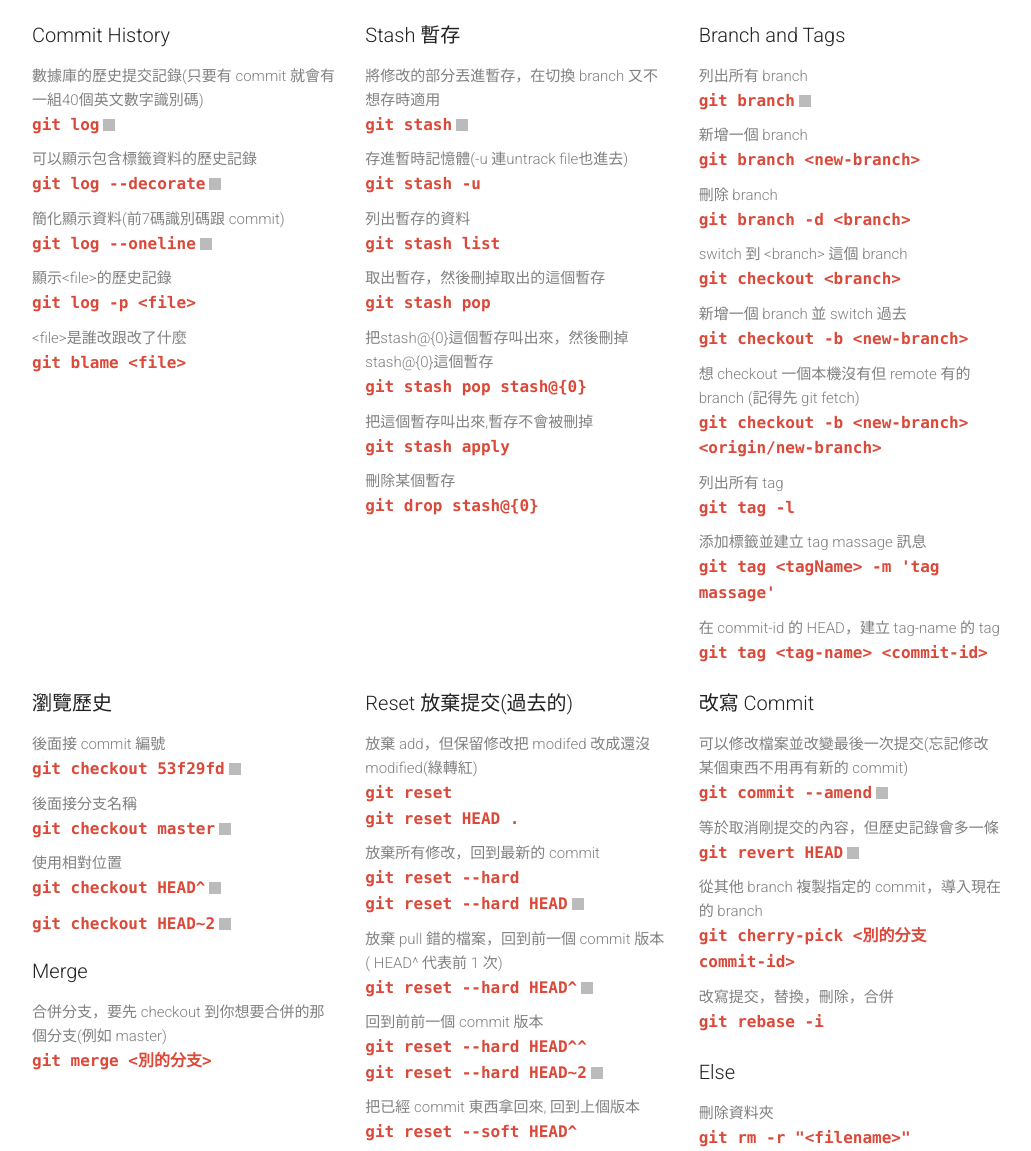
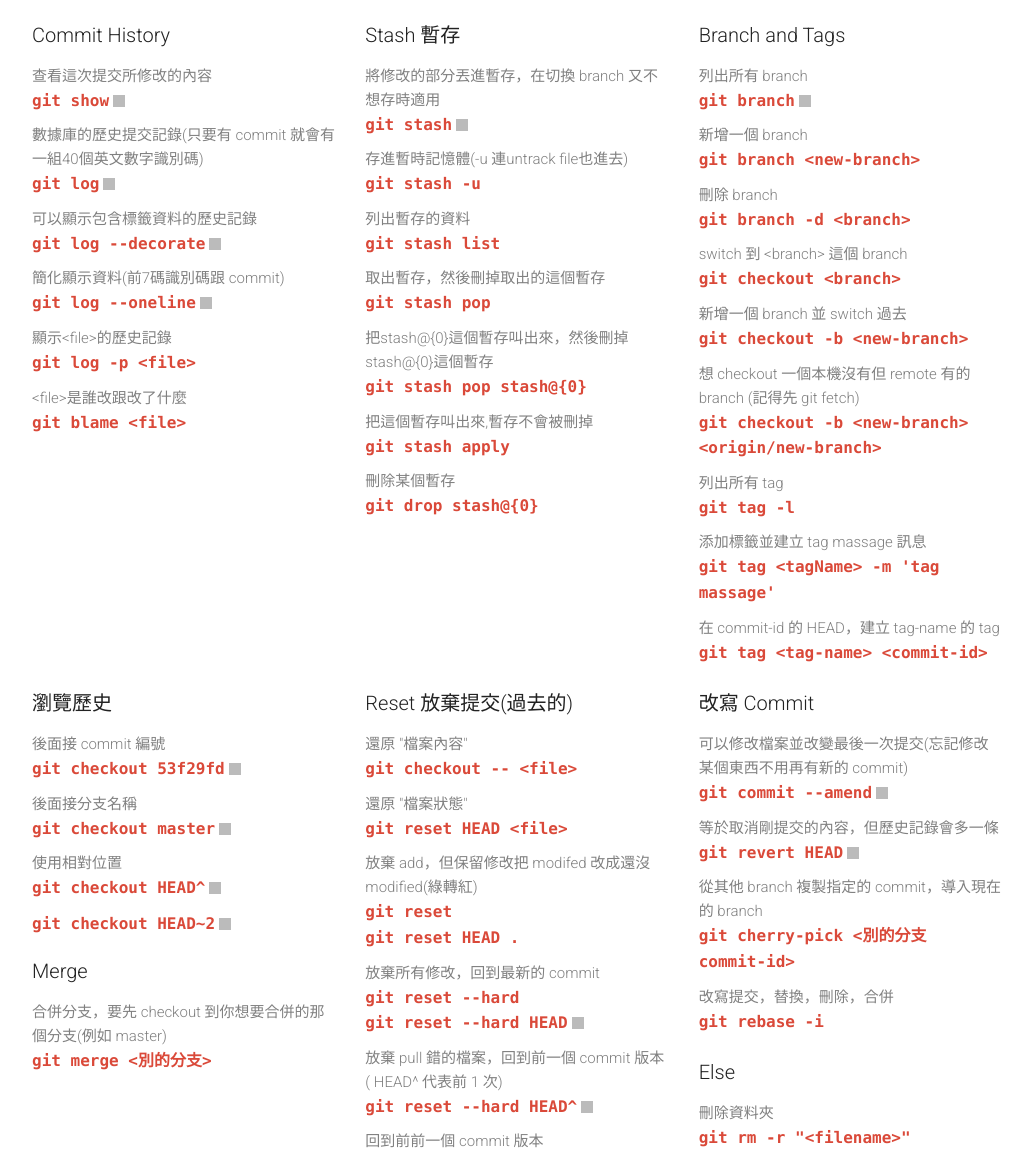
Before and after one commit to hannahpun/git_list, a plain HTML site: page index.jade in a window 1280 px wide. Shown: the part 799-1950 px from the top of the page, without its empty margins (123-1154 px from the left). Drawn offline with nearby package versions, Linux system fonts and the light colour scheme; files that its build step writes are made by us from their sources.

Commit message:
checkout --file

```diff
--- a/index.jade
+++ b/index.jade
@@ -83,6 +83,10 @@ html(lang="en")
 				.large-4.columns
 					h5 Commit History
 					ul.category
+						li
+							h6 查看這次提交所修改的內容
+							code git show
+							.pic: img(src="images/git_show.png")
 						li
 							h6 數據庫的歷史提交記錄(只要有 commit 就會有一組40個英文數字識別碼)
 							code git log
@@ -185,6 +189,12 @@ html(lang="en")
 					h5 Reset 放棄提交(過去的)
 					ul.category
 						li
+							h6 還原 "檔案內容"
+							code git checkout -- &lt;file&gt;
+						li
+							h6 還原 "檔案狀態"
+							code git reset HEAD &lt;file&gt;
+						li
 							h6 放棄 add，但保留修改把 modifed 改成還沒 modified(綠轉紅)
 							code git reset
 							br
```
Also changed, not shown: app/images/git_show.png (added), app/index.html, commit.txt (added), local.txt (added), stage.txt (added).
